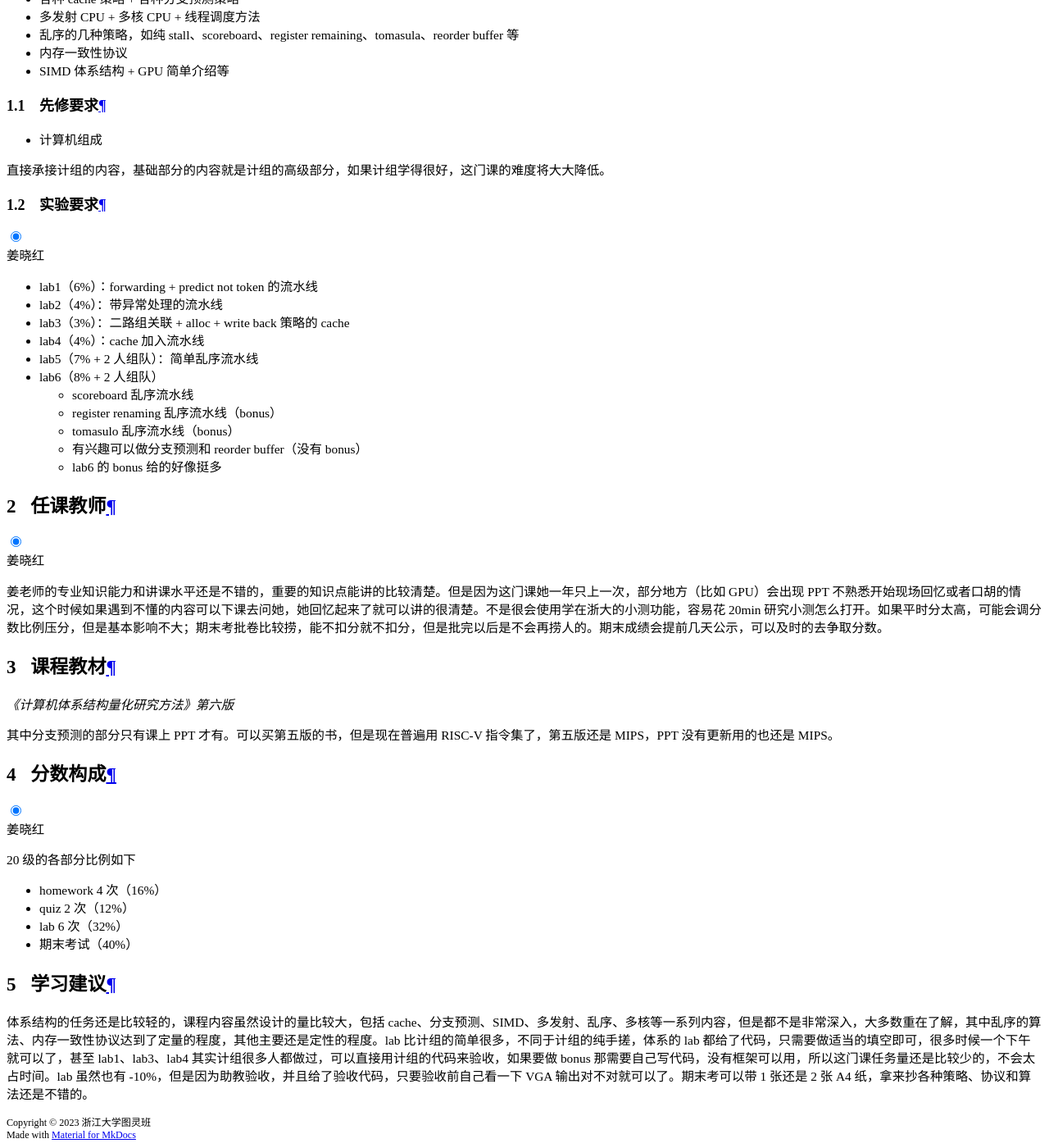
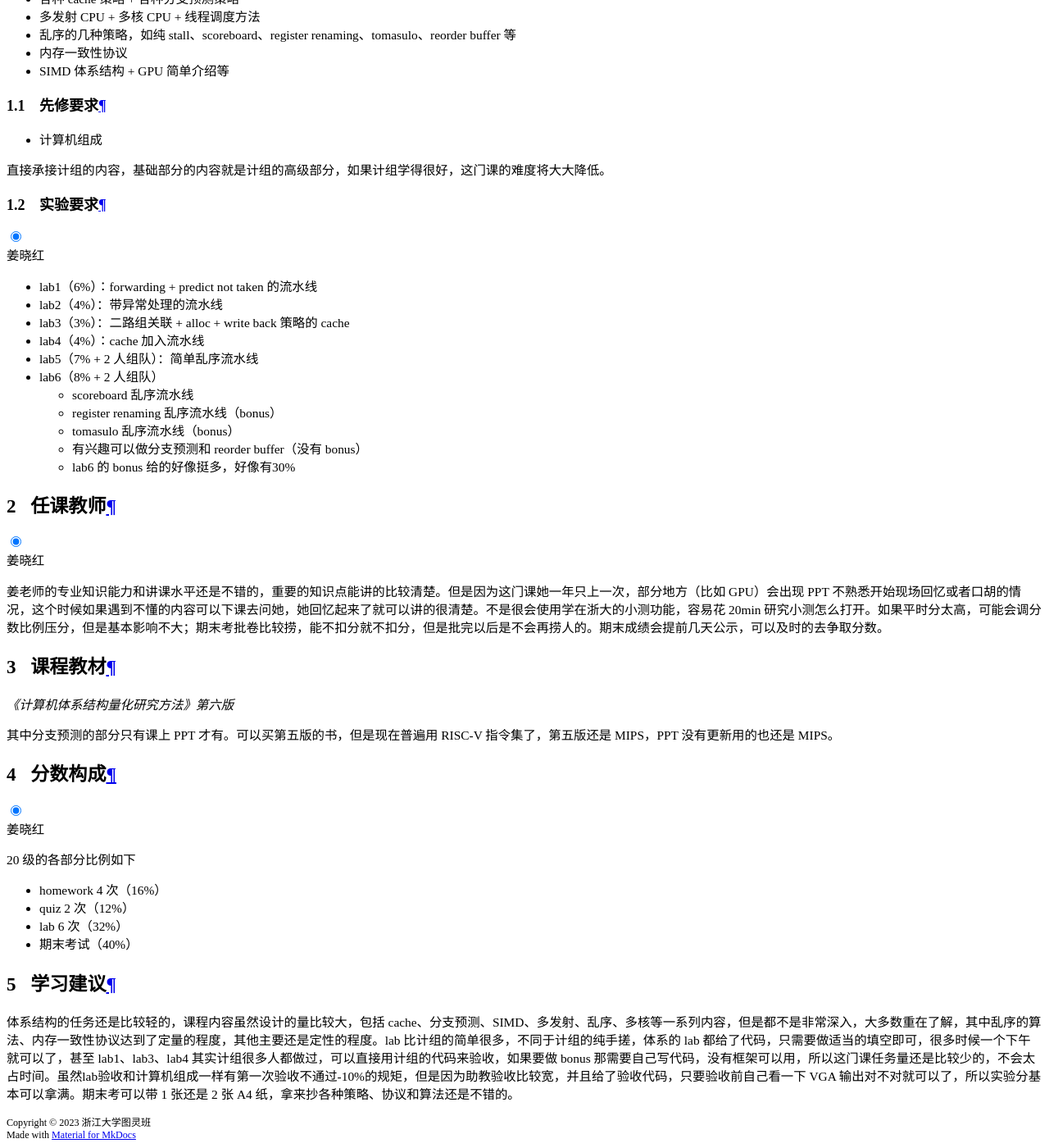
Before and after one commit to ZJU-Turing/TuringCourses, an MkDocs documentation site: the page built from docs/major_mandatory/computer_architecture/index.md, in a window 1280 px wide and 1400 px high, scrolled down 18014 px. Shown: the whole window at 82% size. Built offline with MkDocs 1.6.1 and Material for MkDocs 9.7.7, drawn with Linux system fonts in a browser that asks for light colours; comment, search, counter and statistics services are not loaded.

Commit message:
fix 体系的笔误

```diff
--- a/docs/major_mandatory/computer_architecture/index.md
+++ b/docs/major_mandatory/computer_architecture/index.md
@@ -10,7 +10,7 @@
 * 体系结构的发展历史和量化等常识内容
 * 各种 cache 策略 + 各种分支预测策略
 * 多发射 CPU + 多核 CPU + 线程调度方法
-* 乱序的几种策略，如纯 stall、scoreboard、register remaining、tomasula、reorder buffer 等
+* 乱序的几种策略，如纯 stall、scoreboard、register renaming、tomasulo、reorder buffer 等
 * 内存一致性协议
 * SIMD 体系结构 + GPU 简单介绍等
 
@@ -24,7 +24,7 @@
 
 === "姜晓红"
 
-    * lab1（6%）：forwarding + predict not token 的流水线
+    * lab1（6%）：forwarding + predict not taken 的流水线
     * lab2（4%）：带异常处理的流水线
     * lab3（3%）：二路组关联 + alloc + write back 策略的 cache
     * lab4（4%）：cache 加入流水线
@@ -34,7 +34,7 @@
         * register renaming 乱序流水线（bonus）
         * tomasulo 乱序流水线（bonus）
         * 有兴趣可以做分支预测和 reorder buffer（没有 bonus）
-        * lab6 的 bonus 给的好像挺多
+        * lab6 的 bonus 给的好像挺多，好像有30%
 
 ## 任课教师
 
@@ -61,4 +61,4 @@
 
 ## 学习建议
 
-体系结构的任务还是比较轻的，课程内容虽然设计的量比较大，包括 cache、分支预测、SIMD、多发射、乱序、多核等一系列内容，但是都不是非常深入，大多数重在了解，其中乱序的算法、内存一致性协议达到了定量的程度，其他主要还是定性的程度。lab 比计组的简单很多，不同于计组的纯手搓，体系的 lab 都给了代码，只需要做适当的填空即可，很多时候一个下午就可以了，甚至 lab1、lab3、lab4 其实计组很多人都做过，可以直接用计组的代码来验收，如果要做 bonus 那需要自己写代码，没有框架可以用，所以这门课任务量还是比较少的，不会太占时间。lab 虽然也有 -10%，但是因为助教验收，并且给了验收代码，只要验收前自己看一下 VGA 输出对不对就可以了。期末考可以带 1 张还是 2 张 A4 纸，拿来抄各种策略、协议和算法还是不错的。
+体系结构的任务还是比较轻的，课程内容虽然设计的量比较大，包括 cache、分支预测、SIMD、多发射、乱序、多核等一系列内容，但是都不是非常深入，大多数重在了解，其中乱序的算法、内存一致性协议达到了定量的程度，其他主要还是定性的程度。lab 比计组的简单很多，不同于计组的纯手搓，体系的 lab 都给了代码，只需要做适当的填空即可，很多时候一个下午就可以了，甚至 lab1、lab3、lab4 其实计组很多人都做过，可以直接用计组的代码来验收，如果要做 bonus 那需要自己写代码，没有框架可以用，所以这门课任务量还是比较少的，不会太占时间。虽然lab验收和计算机组成一样有第一次验收不通过-10%的规矩，但是因为助教验收比较宽，并且给了验收代码，只要验收前自己看一下 VGA 输出对不对就可以了，所以实验分基本可以拿满。期末考可以带 1 张还是 2 张 A4 纸，拿来抄各种策略、协议和算法还是不错的。
```
